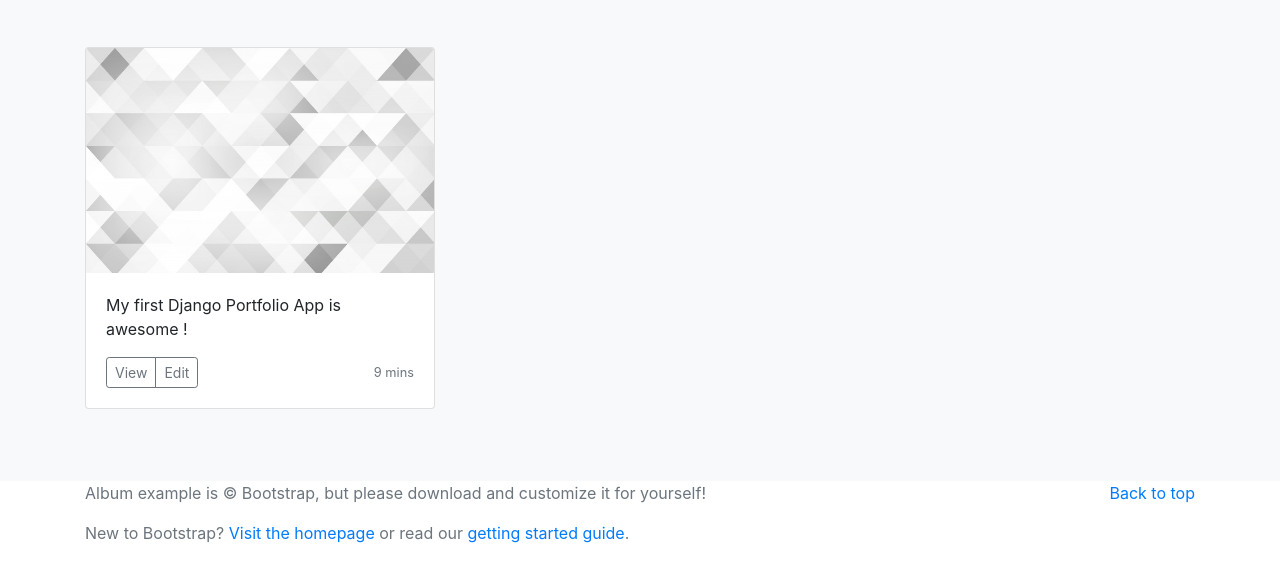
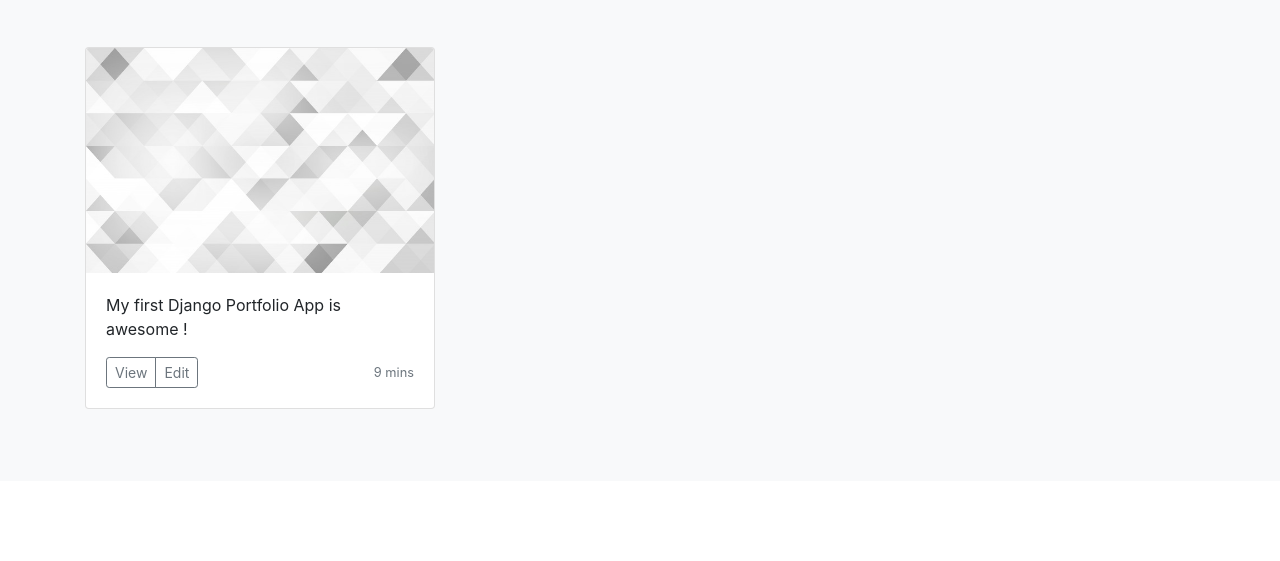
Before and after one commit to chayan007/portfolio-project, a Django app: page / in a window 1280 px wide. Shown: the part 419-980 px from the top of the page. After the commit the page ends 828 px from the top, so only its background shows below. Run offline with Django 3.2, Linux system fonts and the light colour scheme; data comes from the database, SQL or seed files in the repository; some libraries are stand-ins or nearby versions.

Commit message:
Jobs completed

```diff
--- a/jobs/templates/home.html
+++ b/jobs/templates/home.html
@@ -103,12 +103,7 @@
         <footer class="text-muted">
             <div class="container">
                 <p class="float-right">
-                    <a href="#">Back to top</a>
-                </p>
-                <p>Album example is © Bootstrap, but please download and customize it for yourself!</p>
-                <p>New to Bootstrap?
-                    <a href="../../">Visit the homepage</a> or read our
-                    <a href="../../getting-started/">getting started guide</a>.</p>
+
             </div>
         </footer>
 
```
